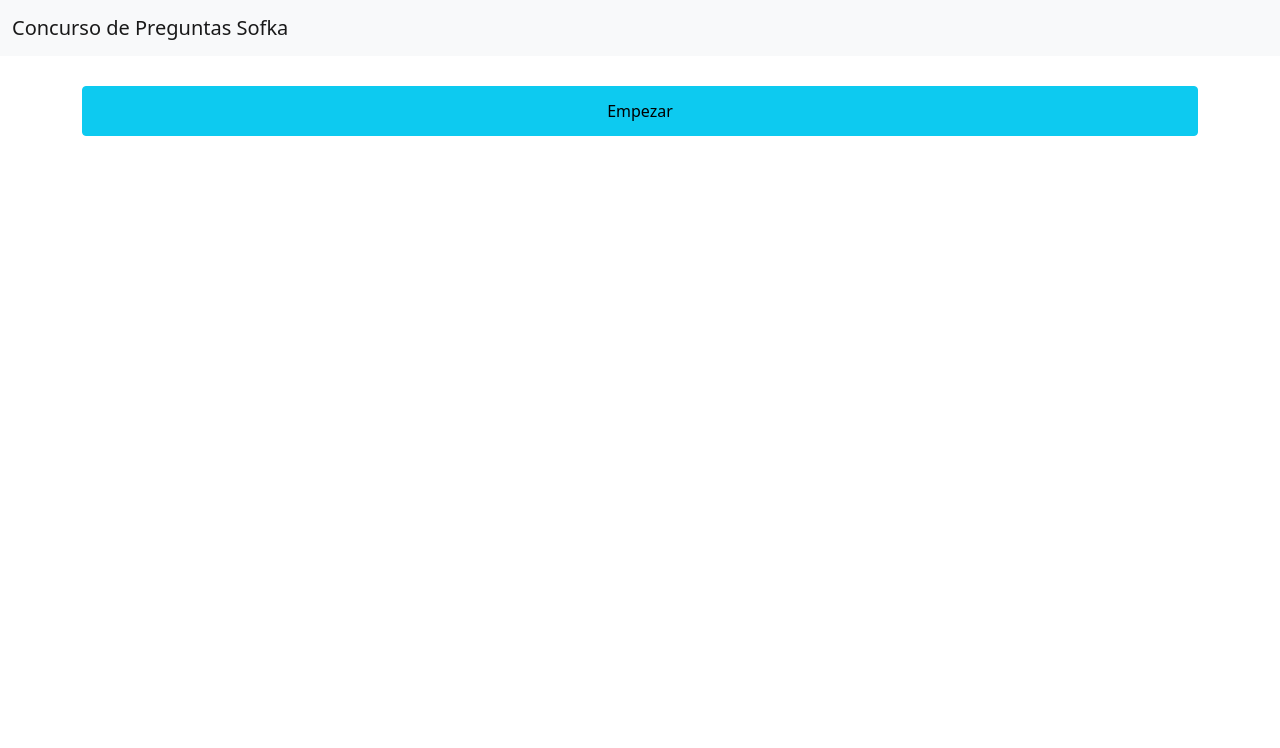
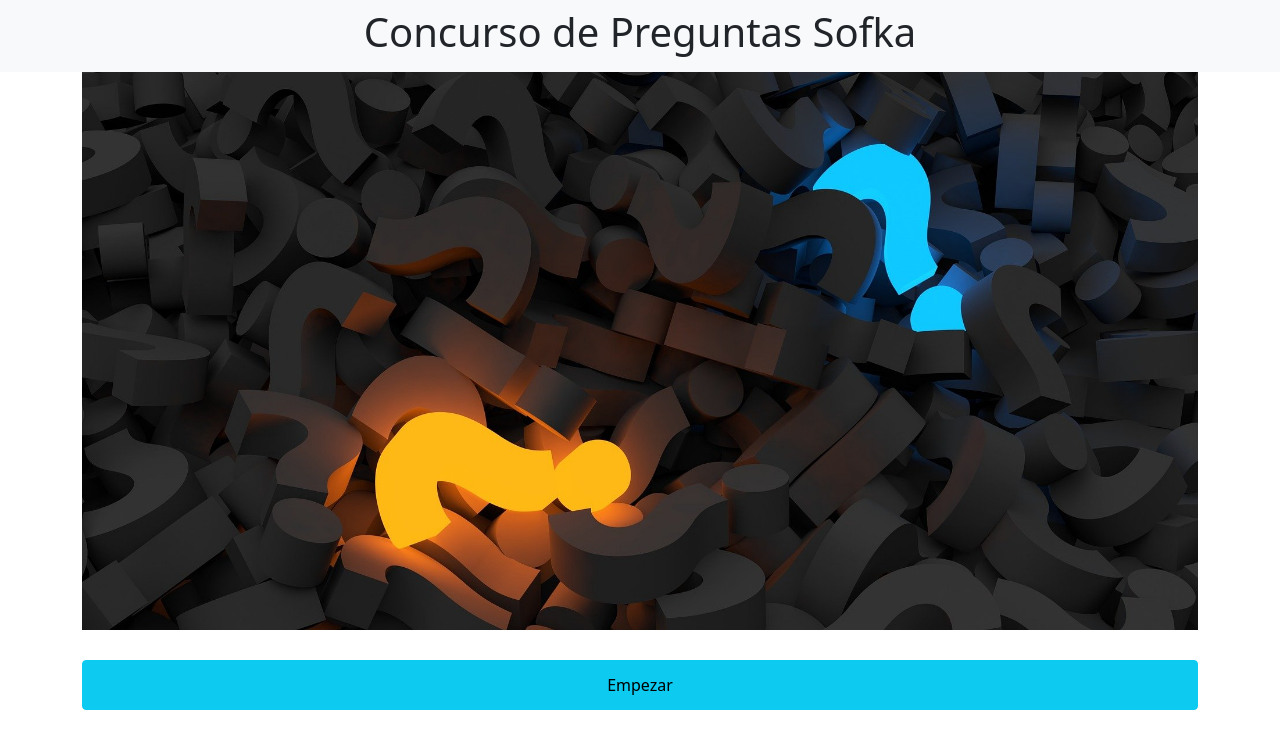
Before and after one commit to davidangarita1/concurso-preguntas, an Angular app: page / in a window 1280 px wide. Shown: the top 748 px of the page. Built offline with nearby package versions, Linux system fonts and the light colour scheme.

Commit message:
Añadiendo imagen de portada

```diff
--- a/src/app/concurso/concurso.component.html
+++ b/src/app/concurso/concurso.component.html
@@ -1,6 +1,8 @@
 <nav class="navbar navbar-light bg-light ">
 	<div class="container-fluid">
-		<a class="navbar-brand" href="#">Concurso de Preguntas Sofka</a>
+		<div class="col-12 text-center">
+			<h1>Concurso de Preguntas Sofka</h1>
+		</div>
 	</div>
 </nav>
 <div class="container">
@@ -15,6 +17,11 @@
 	<div class="row mt-3 text-center" *ngIf="pregunta.length && juego == false">
 		<h3>{{pregunta}}</h3>
 	</div>
+	<div class="row" *ngIf="juego">
+		<div class="col text-center inicio">
+			<img src="../../assets/images/inicio.jpg" class="img-fluid" alt="">
+		</div>
+	</div>
 	<div class="row" *ngIf="imagen.length && juego == false">
 		<div class="col text-center">
 			<img src="../../assets/images/{{imagen}}" class="img-fluid" alt="">
--- a/src/app/concurso/concurso.component.scss
+++ b/src/app/concurso/concurso.component.scss
@@ -1,5 +1,9 @@
 img {
 	max-height: 30vh;
+}
+
+.inicio img {
+	max-height: 70vh;
 }
 
 button {
```
Also changed, not shown: src/assets/images/inicio.jpg (added).
